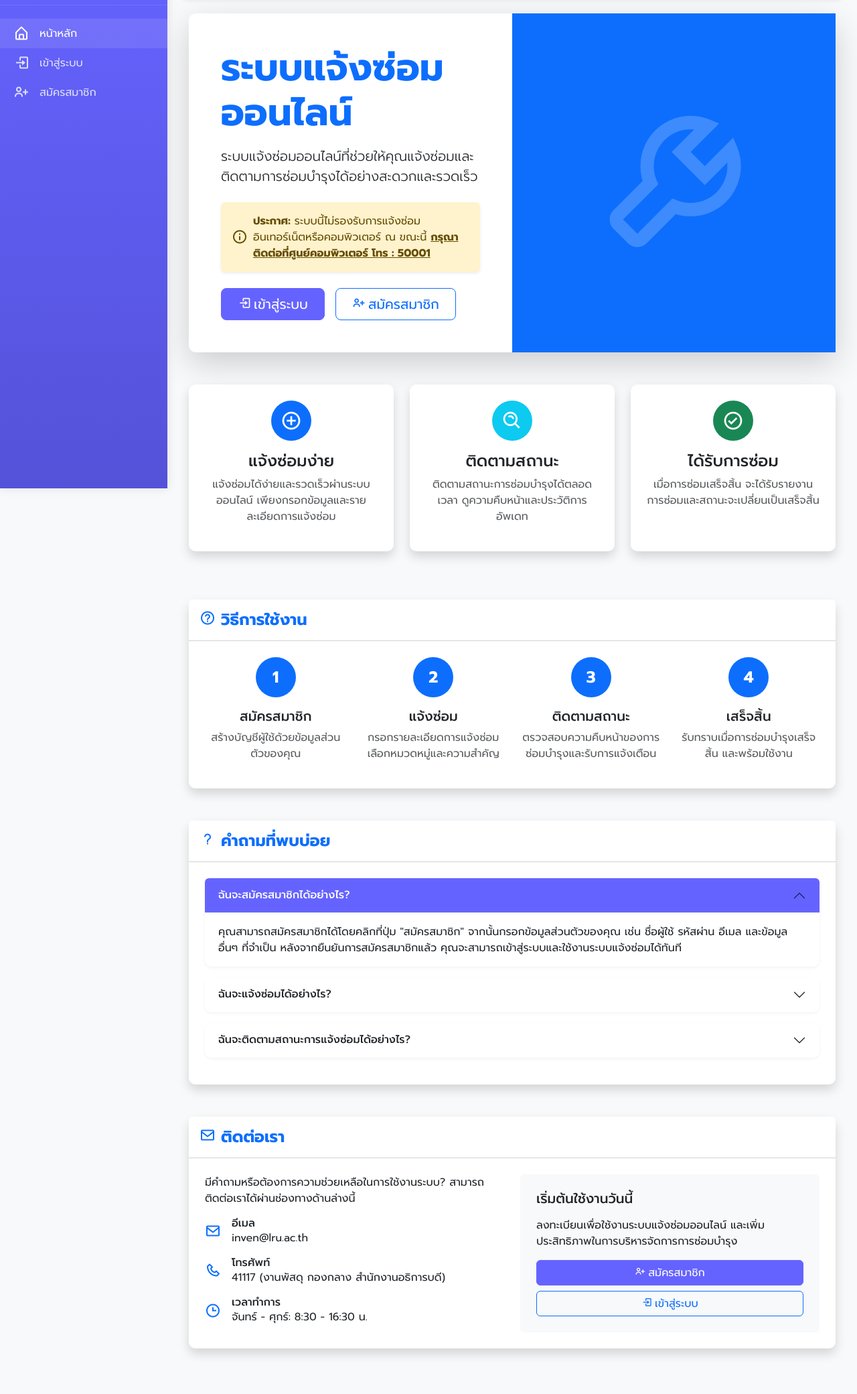
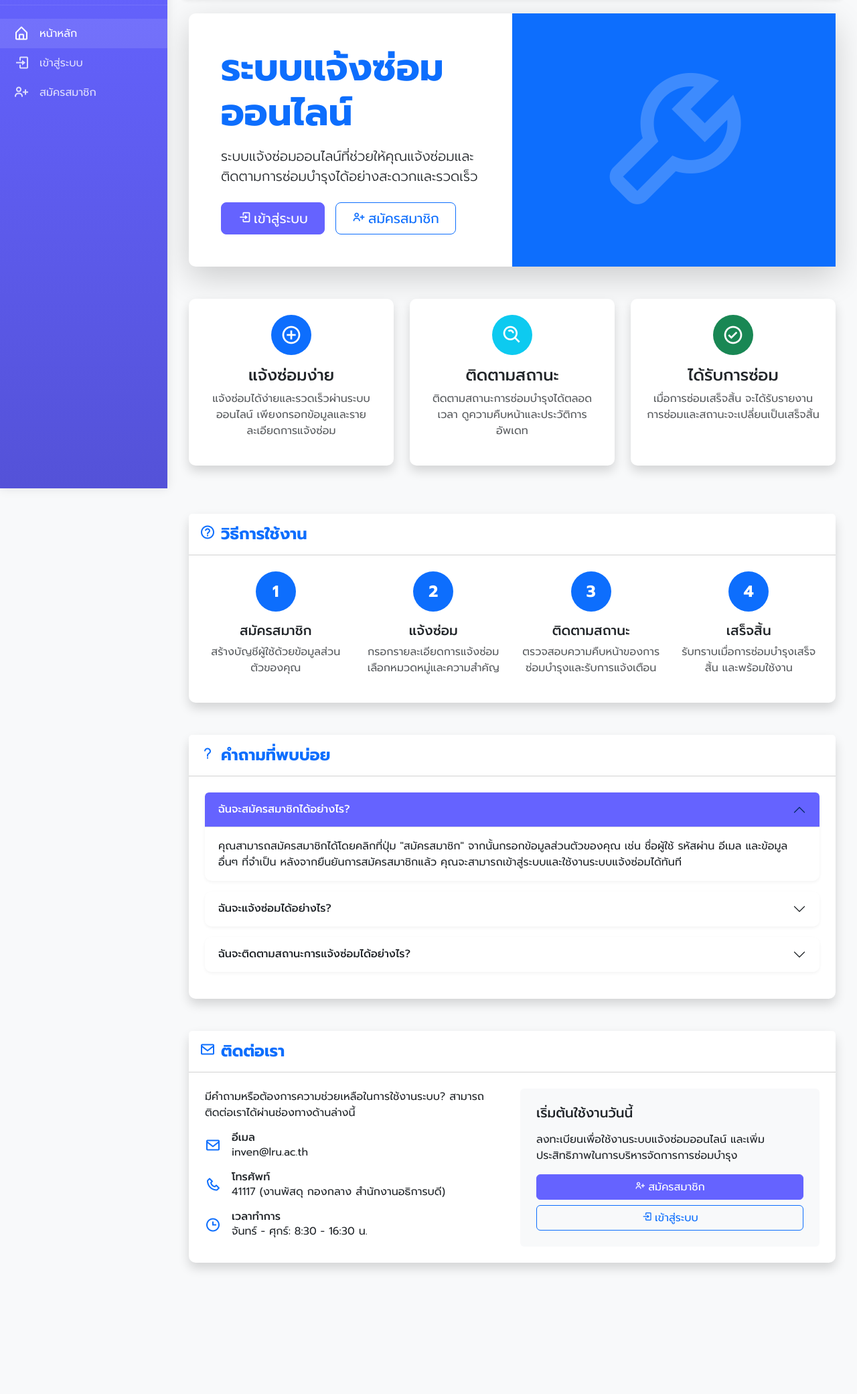
Before and after one commit to SettaPong776/rp, a PHP site: page / in a window 1280 px wide. Shown: the part 71-2152 px from the top of the page at 67% size. After the commit the page ends 1967 px from the top, so only its background shows below. Run offline with PHP 8.4, Linux system fonts and the light colour scheme; data comes from the database, SQL or seed files in the repository; some libraries are stand-ins or nearby versions.

Commit message:
update p

```diff
--- a/create_request.php
+++ b/create_request.php
@@ -329,10 +329,6 @@ include 'includes/header.php';
         <h6 class="m-0 fw-bold text-primary">
             <i class="bx bx-edit me-2"></i>กรอกข้อมูลการแจ้งซ่อม
         </h6>
-        <div class="text-primary small fw-semibold bg-primary bg-opacity-10 px-3 py-2 rounded">
-            <i class="bx bx-info-circle me-1"></i>ประกาศ: หมวดหมู่คอมพิวเตอร์ เครือข่าย และอื่นๆ
-            จะแจ้งเตือนไปยังเจ้าหน้าที่ศูนย์คอมพิวเตอร์โดยอัตโนมัติ
-        </div>
     </div>
     <div class="card-body">
         <form method="POST" enctype="multipart/form-data">
--- a/index.php
+++ b/index.php
@@ -38,15 +38,7 @@ include 'includes/header.php';
                     <h1 class="display-4 fw-bold text-primary mb-3">ระบบแจ้งซ่อมออนไลน์</h1>
                     <p class="lead mb-4">
                         ระบบแจ้งซ่อมออนไลน์ที่ช่วยให้คุณแจ้งซ่อมและติดตามการซ่อมบำรุงได้อย่างสะดวกและรวดเร็ว </p>
-                        <div class="alert alert-warning border-0 shadow-sm mb-4" role="alert">
-    <div class="d-flex align-items-center">
-        <i class="bx bx-info-circle me-2 fs-4"></i>
-        <div>
-            <strong>ประกาศ:</strong> ระบบนี้ไม่รองรับการแจ้งซ่อมอินเทอร์เน็ตหรือคอมพิวเตอร์ ณ ขณะนี้
-            <a href="#" class="alert-link text-decoration-underline">กรุณาติดต่อที่ศูนย์คอมพิวเตอร์ โทร : 50001</a>
-        </div>
-    </div>
-</div>
+
                     <div class="d-grid gap-2 d-md-flex">
                         <a href="login.php" class="btn btn-primary btn-lg px-4 me-md-2">
                             <i class="bx bx-log-in me-1"></i>เข้าสู่ระบบ
```
